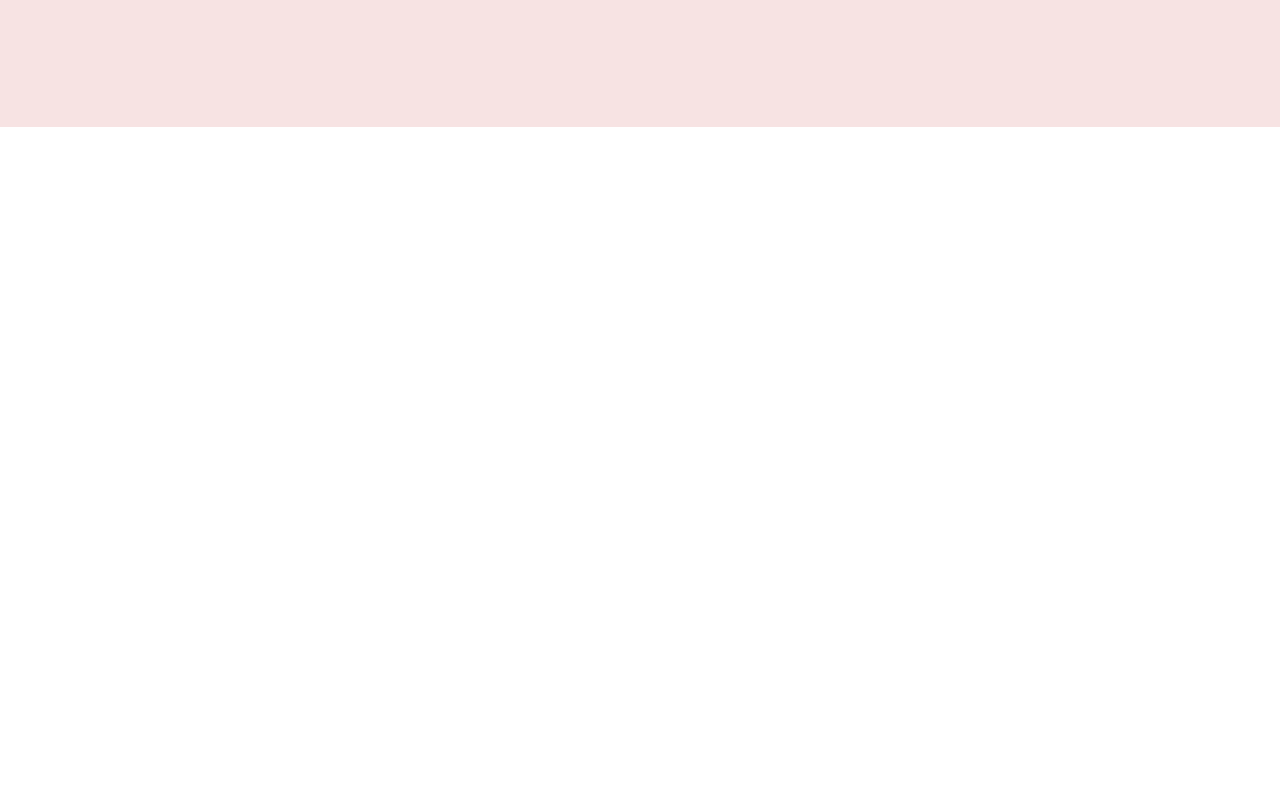
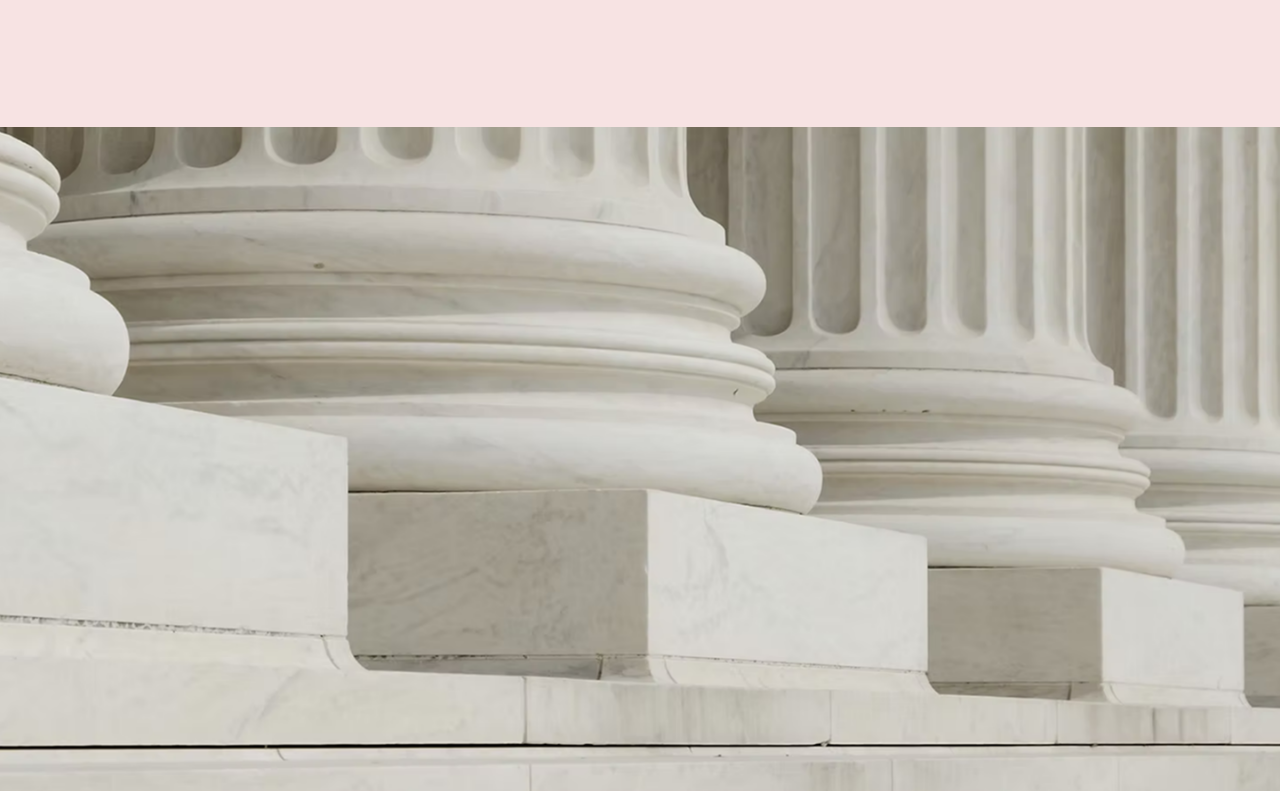
Before and after one commit to athenaa-02/TL_company, a React (Vite) app: page / in a window 1280 px wide. Shown: the part 1140-1931 px from the top of the page. Before the commit the page ends 1267 px from the top, so only its background shows below. Built offline with nearby package versions, Linux system fonts and the light colour scheme.

Commit message:
add columns image

```diff
--- /dev/null
+++ b/src/components/layout/PracticalAreasGeneral.jsx
@@ -0,0 +1,19 @@
+function PracticalAreasGeneral() {
+  return (
+    <section
+      className="w-full overflow-hidden bg-heading"
+      aria-label="Practice areas"
+    >
+      <picture className="block w-full">
+        <source media="(min-width: 425px)" srcSet="/columns-desktop.png" />
+        <img
+          src="/columns-mobile.png"
+          alt="Our practice areas"
+          className="block h-auto w-full"
+        />
+      </picture>
+    </section>
+  );
+}
+
+export default PracticalAreasGeneral;
--- a/src/pages/Home/Home.jsx
+++ b/src/pages/Home/Home.jsx
@@ -1,6 +1,7 @@
 import Header from "../../components/layout/Header";
 import HeroSection from "../../components/layout/HeroSection";
 import PinkSection from "../../components/common/PinkSection";
+import PracticalAreasGeneral from "../../components/layout/PracticalAreasGeneral";
 
 function Home() {
   return (
@@ -14,6 +15,7 @@ function Home() {
         </div>
 
         <PinkSection></PinkSection>
+        <PracticalAreasGeneral></PracticalAreasGeneral>
       </main>
     </>
   );
```
Also changed, not shown: public/columns-desktop.png (added), public/columns-mobile.png (added).
